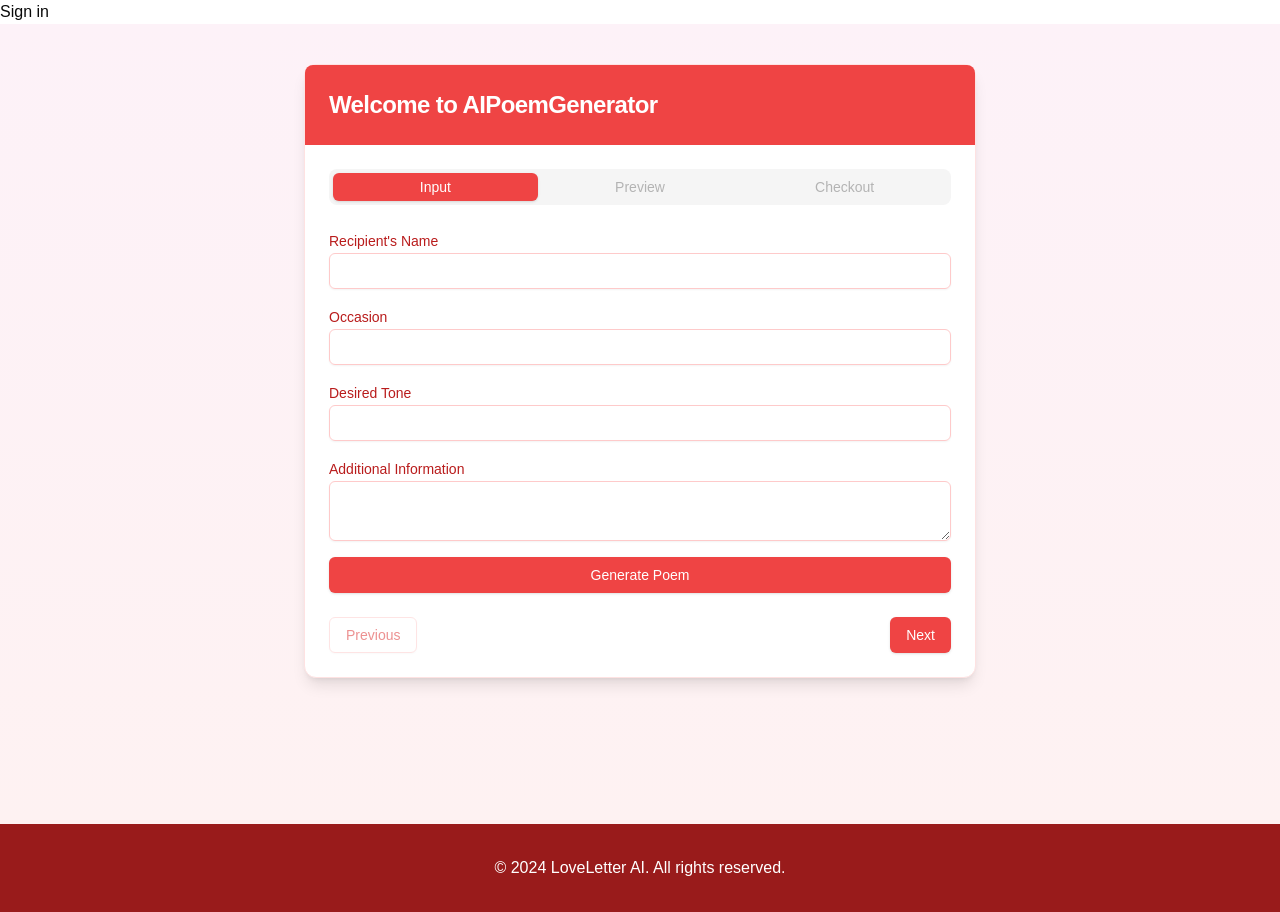
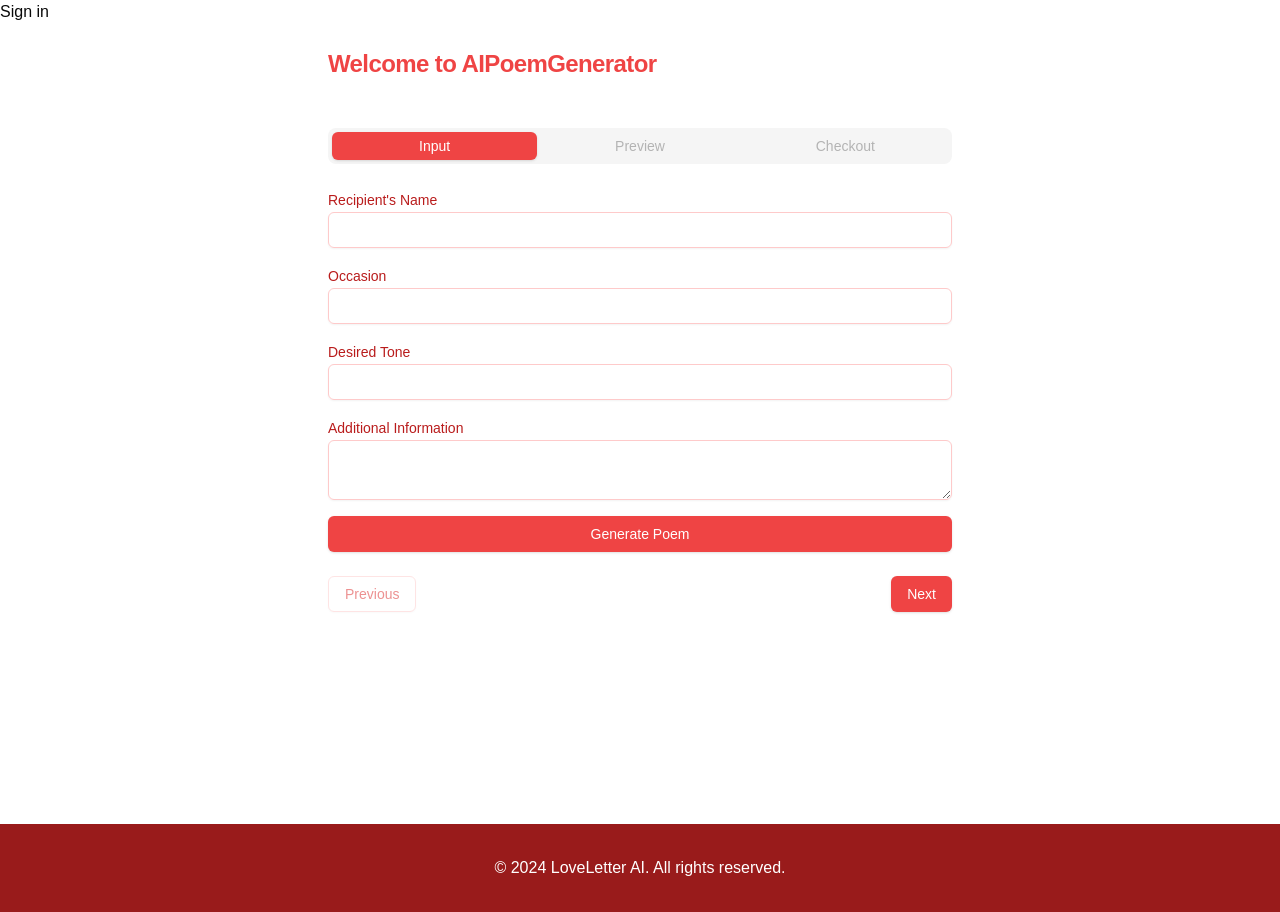
Before and after one commit to webDesignMumeishon/send-poem, a Next.js app: page /generate in a window 1280 px wide. Built offline with nearby package versions, Linux system fonts and the light colour scheme; no server answers.

Commit message:
change styling

```diff
--- a/src/app/generate/page.tsx
+++ b/src/app/generate/page.tsx
@@ -36,10 +36,10 @@ export default function GeneratePage() {
     }
 
     return (
-        <div className="min-h-screen bg-gradient-to-b from-pink-50 to-red-50 py-10 px-4">
-            <Card className="max-w-2xl mx-auto border-red-100 shadow-lg">
-                <CardHeader className="bg-red-500 text-white rounded-t-lg">
-                    <CardTitle className="text-2xl font-bold">Welcome to AIPoemGenerator</CardTitle>
+        <div className="min-h-screen ">
+            <Card className="max-w-2xl mx-auto bg-inherit shadow-none border-none" style={{}}>
+                <CardHeader className=" text-white">
+                    <CardTitle className="text-red-500 text-2xl font-bold">Welcome to AIPoemGenerator</CardTitle>
                 </CardHeader>
                 <CardContent className="pt-6">
                     <Tabs value={`step${step}`} className="w-full">
```
